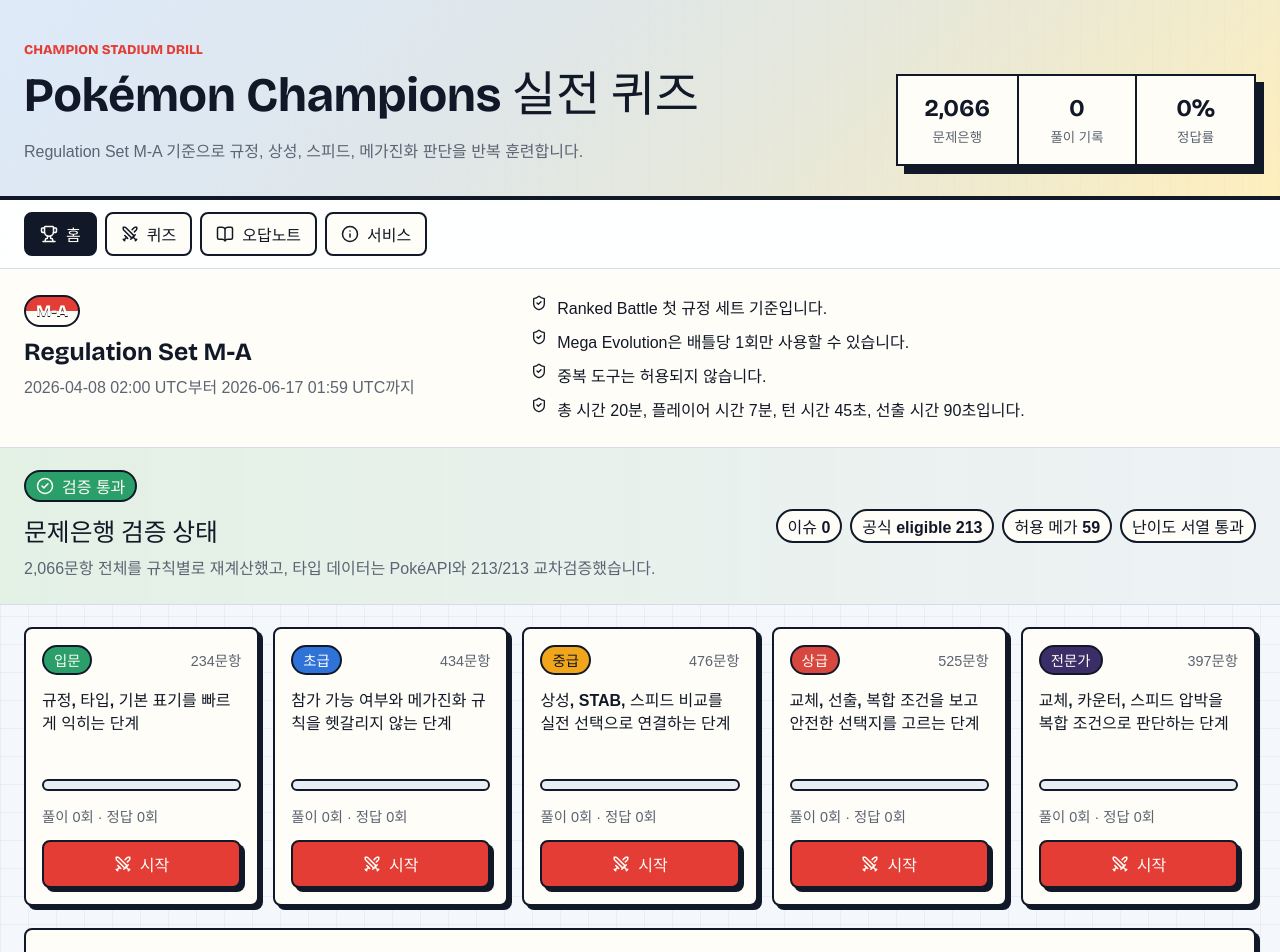
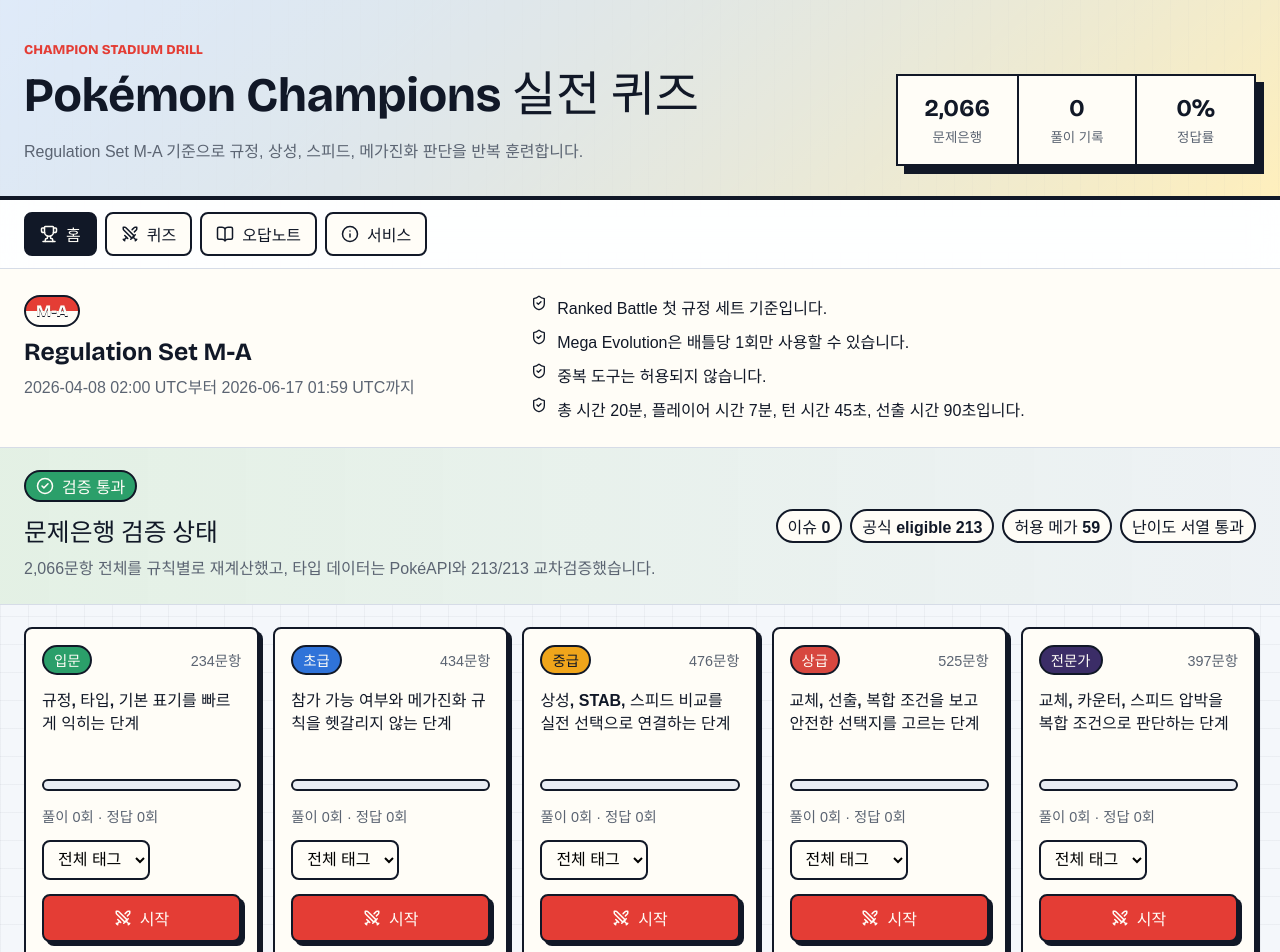
Before and after one commit to Bunnykey/pokemon-champions-quiz, a React (Vite) app: page / in a window 1280 px wide. Shown: the top 952 px of the page. Built offline with nearby package versions, Linux system fonts and the light colour scheme; a web font is replaced by a local one.

Commit message:
feat: add quiz tag filter

```diff
--- a/src/App.tsx
+++ b/src/App.tsx
@@ -36,9 +36,11 @@
 import {
   difficultyQuestionCounts,
   getQuestionTags,
-  getShuffledQuestionsForDifficulty,
+  getQuestionsForDifficulty,
+  getQuestionsForDifficultyAndTag,
   questions,
   questionsById,
+  shuffleQuestions,
 } from './lib/questions'
 import type {
   Difficulty,
@@ -56,12 +58,13 @@
   const [questionIndex, setQuestionIndex] = useState(0)
   const [selectedIndex, setSelectedIndex] = useState<number | null>(null)
   const [blameNote, setBlameNote] = useState('')
+  const [quizTag, setQuizTag] = useState('전체')
   const [reviewDifficulty, setReviewDifficulty] =
     useState<ReviewDifficulty>('전체')
   const [reviewTag, setReviewTag] = useState('전체')
   const [progress, setProgress] = useState<ProgressState>(() => loadProgress())
   const [activeQuestions, setActiveQuestions] = useState<Question[]>(() =>
-    getShuffledQuestionsForDifficulty('입문'),
+    shuffleQuestions(getQuestionsForDifficultyAndTag('입문', '전체')),
   )
 
   useEffect(() => {
@@ -89,9 +92,12 @@
   const accuracy = getAccuracy(progress)
   const answeredCount = progress.answered.length
 
-  function startQuiz(nextDifficulty: Difficulty) {
+  function startQuiz(nextDifficulty: Difficulty, nextTag = '전체') {
     setDifficulty(nextDifficulty)
-    setActiveQuestions(getShuffledQuestionsForDifficulty(nextDifficulty))
+    setQuizTag(nextTag)
+    setActiveQuestions(
+      shuffleQuestions(getQuestionsForDifficultyAndTag(nextDifficulty, nextTag)),
+    )
     setQuestionIndex(0)
     setSelectedIndex(null)
     setBlameNote('')
@@ -116,7 +122,9 @@
 
   function nextQuestion() {
     if (questionIndex + 1 >= activeQuestions.length) {
-      setActiveQuestions(getShuffledQuestionsForDifficulty(difficulty))
+      setActiveQuestions(
+        shuffleQuestions(getQuestionsForDifficultyAndTag(difficulty, quizTag)),
+      )
       setQuestionIndex(0)
     } else {
       setQuestionIndex((current) => current + 1)
@@ -245,7 +253,7 @@
   answeredCount: number
   accuracy: number
   progress: ProgressState
-  onStart: (difficulty: Difficulty) => void
+  onStart: (difficulty: Difficulty, tag: string) => void
   onOpenReview: () => void
 }
 
@@ -256,6 +264,35 @@
   onStart,
   onOpenReview,
 }: HomeViewProps) {
+  const quizTagOptions = useMemo(
+    () =>
+      DIFFICULTIES.reduce(
+        (options, difficulty) => {
+          options[difficulty] = Array.from(
+            new Set(
+              getQuestionsForDifficulty(difficulty).flatMap(
+                (question) => question.tags,
+              ),
+            ),
+          ).sort()
+          return options
+        },
+        {} as Record<Difficulty, string[]>,
+      ),
+    [],
+  )
+  const [selectedQuizTags, setSelectedQuizTags] = useState<
+    Record<Difficulty, string>
+  >(() =>
+    DIFFICULTIES.reduce(
+      (tags, difficulty) => {
+        tags[difficulty] = '전체'
+        return tags
+      },
+      {} as Record<Difficulty, string>,
+    ),
+  )
+
   return (
     <>
       <section className="regulation-band" aria-labelledby="regulation-title">
@@ -319,10 +356,29 @@
               <p>
                 풀이 {stats.answered}회 · 정답 {stats.correct}회
               </p>
+              <div className="filters">
+                <select
+                  aria-label={`${difficulty} 퀴즈 태그 필터`}
+                  value={selectedQuizTags[difficulty]}
+                  onChange={(event) =>
+                    setSelectedQuizTags((current) => ({
+                      ...current,
+                      [difficulty]: event.target.value,
+                    }))
+                  }
+                >
+                  <option value="전체">전체 태그</option>
+                  {quizTagOptions[difficulty].map((tag) => (
+                    <option key={tag} value={tag}>
+                      {tag}
+                    </option>
+                  ))}
+                </select>
+              </div>
               <button
                 className="primary-action"
                 type="button"
-                onClick={() => onStart(difficulty)}
+                onClick={() => onStart(difficulty, selectedQuizTags[difficulty])}
               >
                 <Swords size={18} /> 시작
               </button>
--- a/src/lib/questions.ts
+++ b/src/lib/questions.ts
@@ -20,6 +20,15 @@
   return questions.filter((question) => question.difficulty === difficulty)
 }
 
+export function getQuestionsForDifficultyAndTag(
+  difficulty: Difficulty,
+  tag: string,
+) {
+  return getQuestionsForDifficulty(difficulty).filter(
+    (question) => tag === '전체' || question.tags.includes(tag),
+  )
+}
+
 export function getShuffledQuestionsForDifficulty(difficulty: Difficulty) {
   return shuffleQuestions(getQuestionsForDifficulty(difficulty))
 }
```
Also changed, not shown: 1 other file (tests, documents, lock files or other folders).
